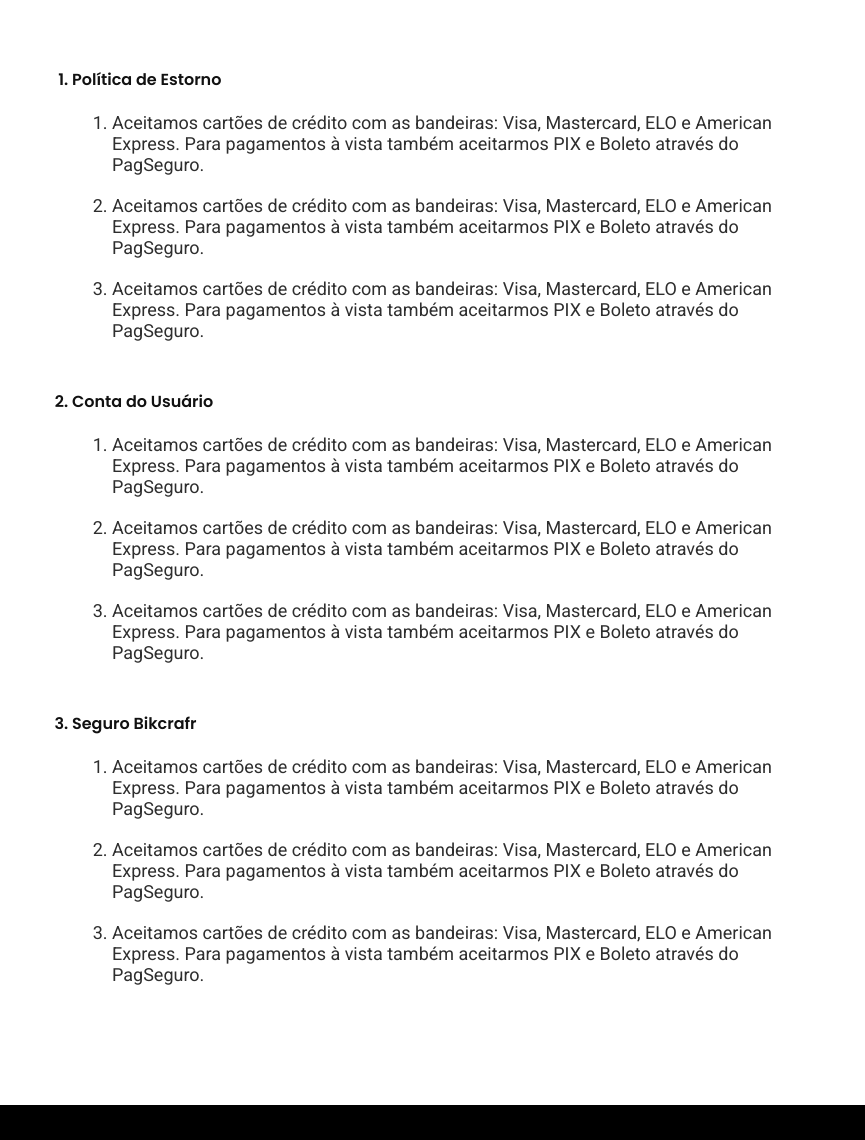
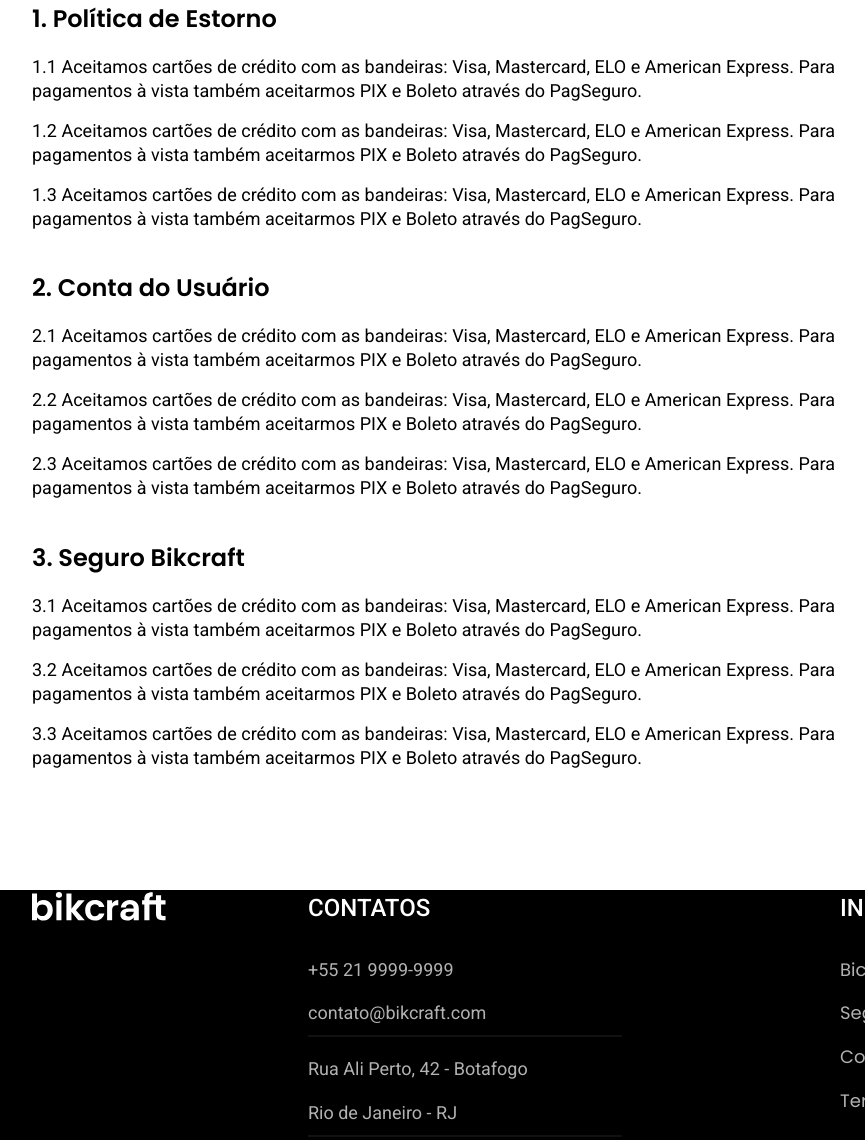
Before and after one commit to Moz98/bikcraft-origamid, a plain HTML site: page terms.html in a window 1280 px wide. Shown: the part 391-1531 px from the top of the page, without its empty margins (8-873 px from the left). Drawn offline with Linux system fonts and the light colour scheme.

Commit message:
add terms

```diff
--- a/css/components/containers.css
+++ b/css/components/containers.css
@@ -1,6 +1,7 @@
 .container-1 {
   max-width: 1200px;
   margin: 0 auto;
+  padding: 0 20px;
 }
 
 
--- a/css/global/footer.css
+++ b/css/global/footer.css
@@ -1,8 +1,13 @@
+footer .header-bg {
+  padding: 60px 0px;
+}
+
 .footer {
   display: grid;
   grid-template-columns: auto repeat(2, 1fr);
   gap: 40px 140px;
   padding: 60px 0px 32px 0px;
+  margin: 60px 0;
 }
 
 .footer a:hover {
--- a/css/style.css
+++ b/css/style.css
@@ -21,6 +21,7 @@
 @import "./components/link.css";
 
 @import "./components/title.css";
+
 /* || HOME || */
 
 @import "./home/intro.css";
--- a/css/terms/terms.css
+++ b/css/terms/terms.css
@@ -1,27 +1,19 @@
 .terms {
-  margin: 120px 0;
-  max-width: 90ch;
+  padding: 120px 0;
+  max-width: 80ch;
 }
 
-.terms>li {
+.terms h3 {
   font-family: 'Poppins', sans-serif;
-  font-size: 1.5;
+  font-size: 1.5rem;
   font-weight: 600;
-  color: var(--c11);
-  margin-bottom: 48px;
-}
-
-.terms>li>h3 {
   margin-bottom: 20px;
 }
 
-.terms>li>ol {
-  font-family: 'Roboto';
-  font-size: 1.125rem;
-  font-weight: 400;
-  color: var(--c10);
+.terms p+h3 {
+  margin-top: 42px;
 }
 
-.terms>li>ol>li {
-  margin-bottom: 20px;
+.terms p+p {
+  margin-top: 16px;
 }
--- a/terms.html
+++ b/terms.html
@@ -41,44 +41,29 @@
   </div>
 
   <article class="container-1">
-    <ol class="terms">
-      <li>
-        <h3>Política de Estorno</h3>
-        <ol>
-          <li>Aceitamos cartões de crédito com as bandeiras: Visa, Mastercard, ELO e American Express. Para pagamentos à
-            vista também aceitarmos PIX e Boleto através do PagSeguro.</li>
-          <li>Aceitamos cartões de crédito com as bandeiras: Visa, Mastercard, ELO e American Express. Para pagamentos à
-            vista também aceitarmos PIX e Boleto através do PagSeguro.</li>
-          <li>Aceitamos cartões de crédito com as bandeiras: Visa, Mastercard, ELO e American Express. Para pagamentos à
-            vista também aceitarmos PIX e Boleto através do PagSeguro.</li>
-        </ol>
-      </li>
-
-      <li>
-        <h3>Conta do Usuário</h3>
-        <ol>
-          <li>Aceitamos cartões de crédito com as bandeiras: Visa, Mastercard, ELO e American Express. Para pagamentos à
-            vista também aceitarmos PIX e Boleto através do PagSeguro.</li>
-          <li>Aceitamos cartões de crédito com as bandeiras: Visa, Mastercard, ELO e American Express. Para pagamentos à
-            vista também aceitarmos PIX e Boleto através do PagSeguro.</li>
-          <li>Aceitamos cartões de crédito com as bandeiras: Visa, Mastercard, ELO e American Express. Para pagamentos à
-            vista também aceitarmos PIX e Boleto através do PagSeguro.</li>
-        </ol>
-      </li>
-
-      <li>
-        <h3>Seguro Bikcrafr</h3>
-        <ol>
-          <li>Aceitamos cartões de crédito com as bandeiras: Visa, Mastercard, ELO e American Express. Para pagamentos à
-            vista também aceitarmos PIX e Boleto através do PagSeguro.</li>
-          <li>Aceitamos cartões de crédito com as bandeiras: Visa, Mastercard, ELO e American Express. Para pagamentos à
-            vista também aceitarmos PIX e Boleto através do PagSeguro.</li>
-          <li>Aceitamos cartões de crédito com as bandeiras: Visa, Mastercard, ELO e American Express. Para pagamentos à
-            vista também aceitarmos PIX e Boleto através do PagSeguro.</li>
-        </ol>
-      </li>
-    </ol>
-
+    <div class="terms font-2-m">
+      <h3>1. Política de Estorno</h3>
+      <p>1.1 Aceitamos cartões de crédito com as bandeiras: Visa, Mastercard, ELO e American Express. Para pagamentos à
+        vista também aceitarmos PIX e Boleto através do PagSeguro.</p>
+      <p>1.2 Aceitamos cartões de crédito com as bandeiras: Visa, Mastercard, ELO e American Express. Para pagamentos à
+        vista também aceitarmos PIX e Boleto através do PagSeguro.</p>
+      <p>1.3 Aceitamos cartões de crédito com as bandeiras: Visa, Mastercard, ELO e American Express. Para pagamentos à
+        vista também aceitarmos PIX e Boleto através do PagSeguro.</p>
+      <h3>2. Conta do Usuário</h3>
+      <p>2.1 Aceitamos cartões de crédito com as bandeiras: Visa, Mastercard, ELO e American Express. Para pagamentos à
+        vista também aceitarmos PIX e Boleto através do PagSeguro.</p>
+      <p>2.2 Aceitamos cartões de crédito com as bandeiras: Visa, Mastercard, ELO e American Express. Para pagamentos à
+        vista também aceitarmos PIX e Boleto através do PagSeguro.</p>
+      <p>2.3 Aceitamos cartões de crédito com as bandeiras: Visa, Mastercard, ELO e American Express. Para pagamentos à
+        vista também aceitarmos PIX e Boleto através do PagSeguro.</p>
+      <h3>3. Seguro Bikcraft</h3>
+      <p>3.1 Aceitamos cartões de crédito com as bandeiras: Visa, Mastercard, ELO e American Express. Para pagamentos à
+        vista também aceitarmos PIX e Boleto através do PagSeguro.</p>
+      <p>3.2 Aceitamos cartões de crédito com as bandeiras: Visa, Mastercard, ELO e American Express. Para pagamentos à
+        vista também aceitarmos PIX e Boleto através do PagSeguro.</p>
+      <p>3.3 Aceitamos cartões de crédito com as bandeiras: Visa, Mastercard, ELO e American Express. Para pagamentos à
+        vista também aceitarmos PIX e Boleto através do PagSeguro.</p>
+    </div>
   </article>
 
 
```
Also changed, not shown: index.html (+1 -1 lines), bikes.html (added), css/bikes/bikes.css (added).
